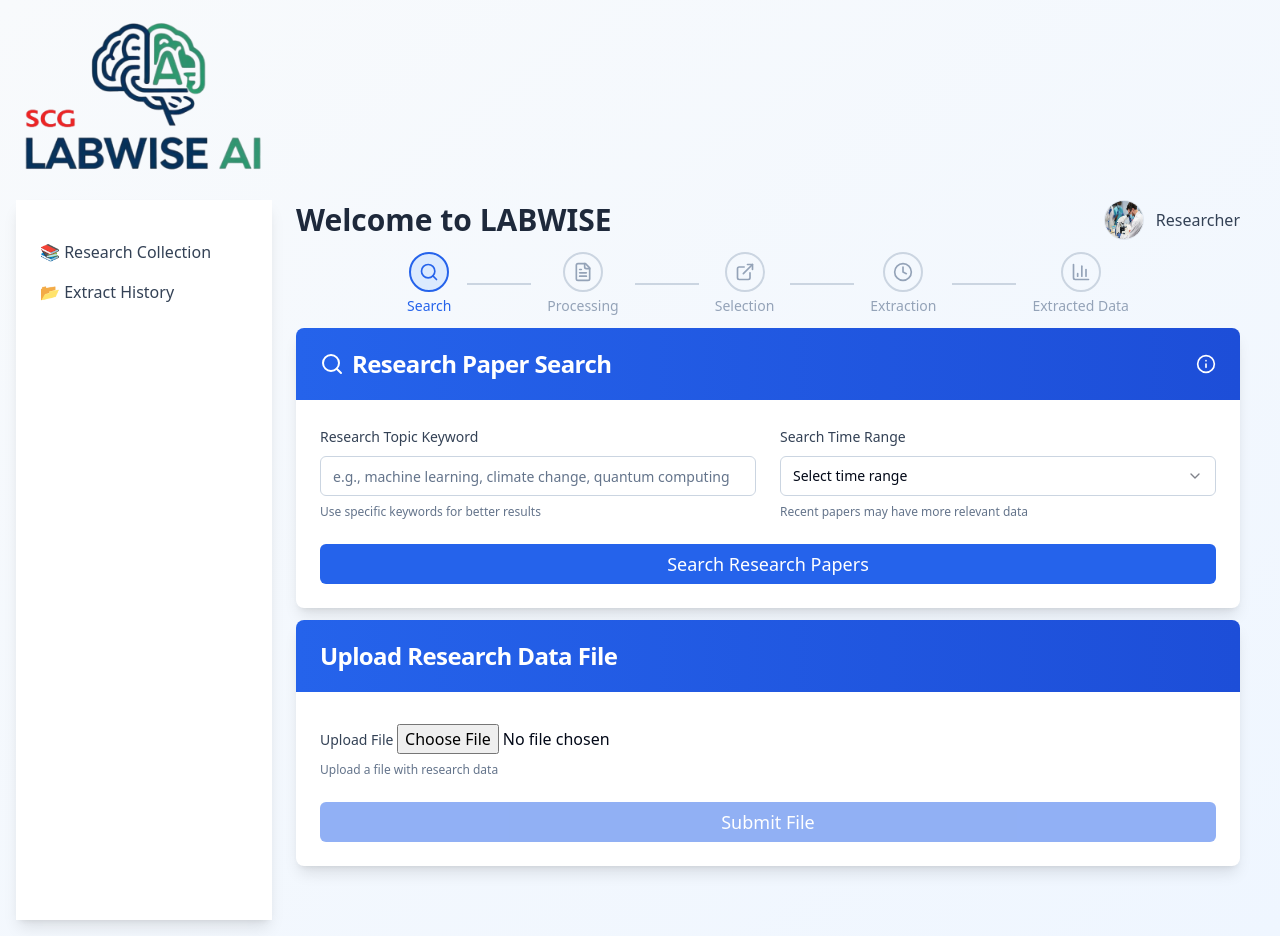
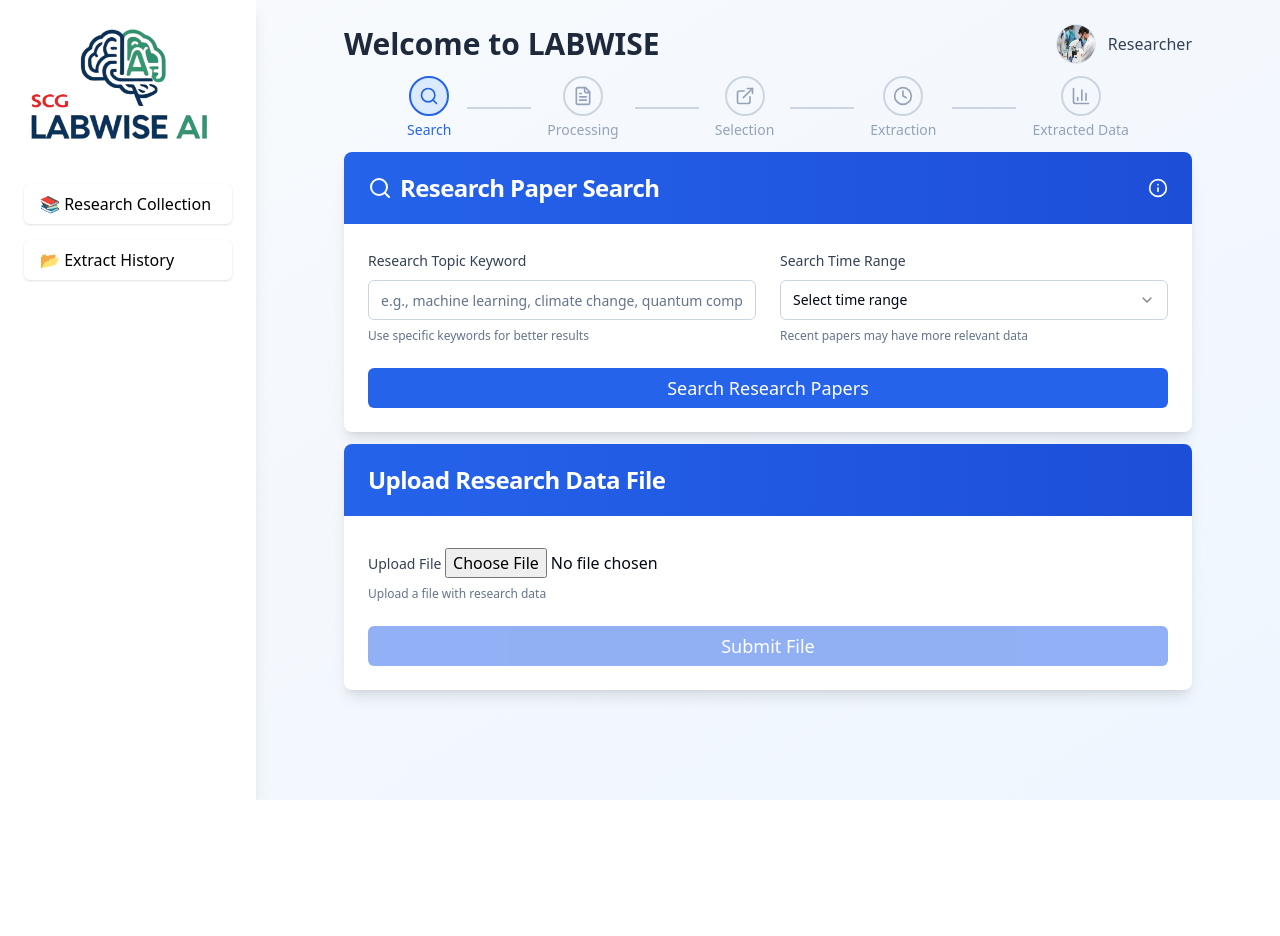
Before and after one commit to Danai6588102/paper-pathfinder-flow, a React (Vite) app: page / in a window 1280 px wide. After the commit the page ends 800 px from the top, so only its background shows below. Built offline with nearby package versions, Linux system fonts and the light colour scheme.

Commit message:
Update Index.tsx

```diff
--- a/src/pages/Index.tsx
+++ b/src/pages/Index.tsx
@@ -631,24 +631,38 @@
   };
 
   return (
-    <div className="min-h-screen bg-gradient-to-br from-slate-50 to-blue-50 p-4">
+    <div className="min-h-screen bg-gradient-to-br from-slate-50 to-blue-50">
       {/* Top Bar: Logo left, Profile right */}
       {/* Logo on the left */}
-      <img src="/logo.png" alt="Logo" style={{ height: "160px" }} />
-      <br></br>
+
 
       {/* Main Layout: Sidebar and Main Content */}
-      <div className="flex flex-1 min-h-[calc(100vh-80px)]">
+      <div className="flex">
         {/* Sidebar */}
-        <aside className="w-64 bg-white shadow-lg p-6">
+        <aside className="w-64 bg-white shadow-lg p-6 h-screen">
+          <img src="/logo.png" alt="Logo" style={{ height: "120px" }} />
+          <br></br>
+
           <nav className="space-y-4 text-slate-700 font-medium mt-4">
-            <a href="#collection" className="block hover:text-blue-600">📚 Research Collection</a>
-            <a href="#history" className="block hover:text-blue-600">📂 Extract History</a>
+            <a
+              href="#collection"
+              className="block bg-white text-black px-4 py-2 rounded-md shadow hover:bg-blue-600 hover:text-white transition-colors"
+            >
+              📚 Research Collection
+            </a>
+            <a
+              href="#history"
+              className="block bg-white text-black px-4 py-2 rounded-md shadow hover:bg-blue-600 hover:text-white transition-colors mt-2"
+            >
+              📂 Extract History
+            </a>
+
           </nav>
         </aside>
 
         {/* Main Content Area */}
-        <main className="flex-1 px-6 overflow-y-auto">
+        <main className="flex-1 px-6 overflow-y-auto max-w-4xl mx-auto">
+          <br></br>
           <div className="mx-auto space-y-3">
             <div className="flex justify-between items-center">
               <h1 className="text-3xl font-bold text-slate-800">Welcome to LABWISE</h1>
```
